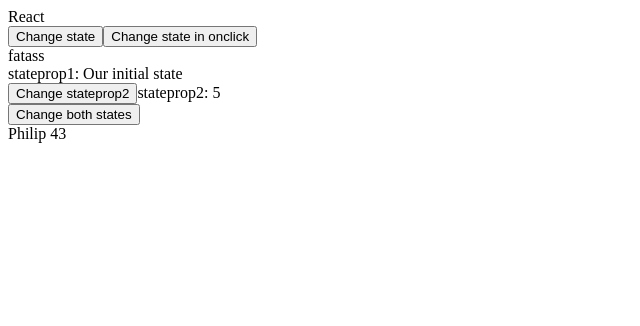
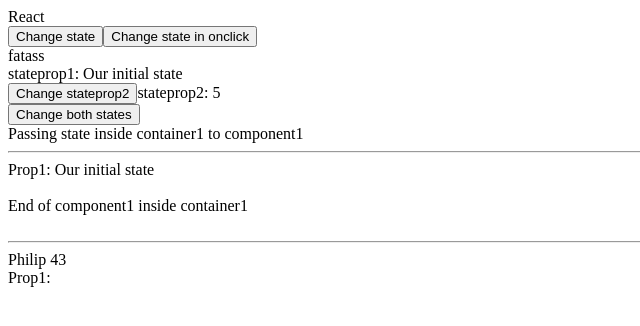
Before and after one commit to PhilipHassialis/React-2019, a React (Create React App) app: page / in a window 1280 px wide. Shown: the top 326 px of the page, without its empty margins (0-640 px from the left). Built offline with nearby package versions, Linux system fonts and the light colour scheme.

Commit message:
passing down state as props

```diff
--- a/src/App.js
+++ b/src/App.js
@@ -8,6 +8,7 @@ class App extends Component {
             <div>
                 React
                 <Container1 nickname="fatass" />
+                <br />
                 <Component1 name="Philip" age={43} />
             </div>
         );
--- a/src/containers/container1.js
+++ b/src/containers/container1.js
@@ -1,4 +1,5 @@
 import React, { Component } from "react";
+import Component1 from "../functional/component1";
 
 class Container1 extends Component {
     constructor(props) {
@@ -45,6 +46,13 @@ class Container1 extends Component {
                         Change both states
                     </button>
                 </div>
+                <div>
+                    Passing state inside container1 to component1
+                    <br />
+                    <Component1 prop1={this.state.stateprop1} />
+                    <br />
+                    End of component1 inside container1
+                </div>
             </div>
         );
     }
--- a/src/functional/component1.js
+++ b/src/functional/component1.js
@@ -3,7 +3,9 @@ import React from "react";
 const Component1 = props => {
     return (
         <div>
+            <hr />
             {props.name} {props.age}
+            <div>Prop1: {props.prop1}</div>
         </div>
     );
 };
```
